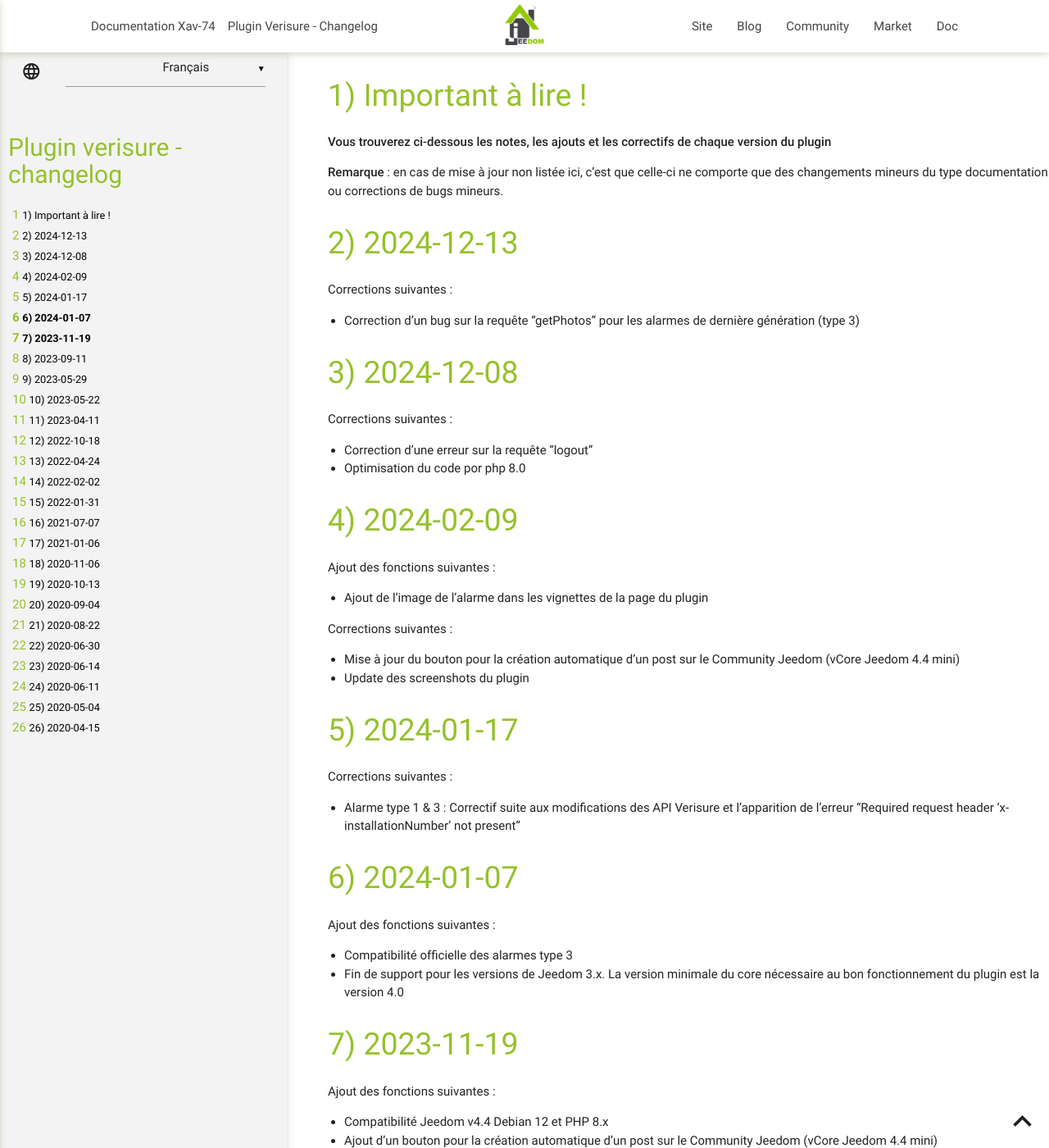
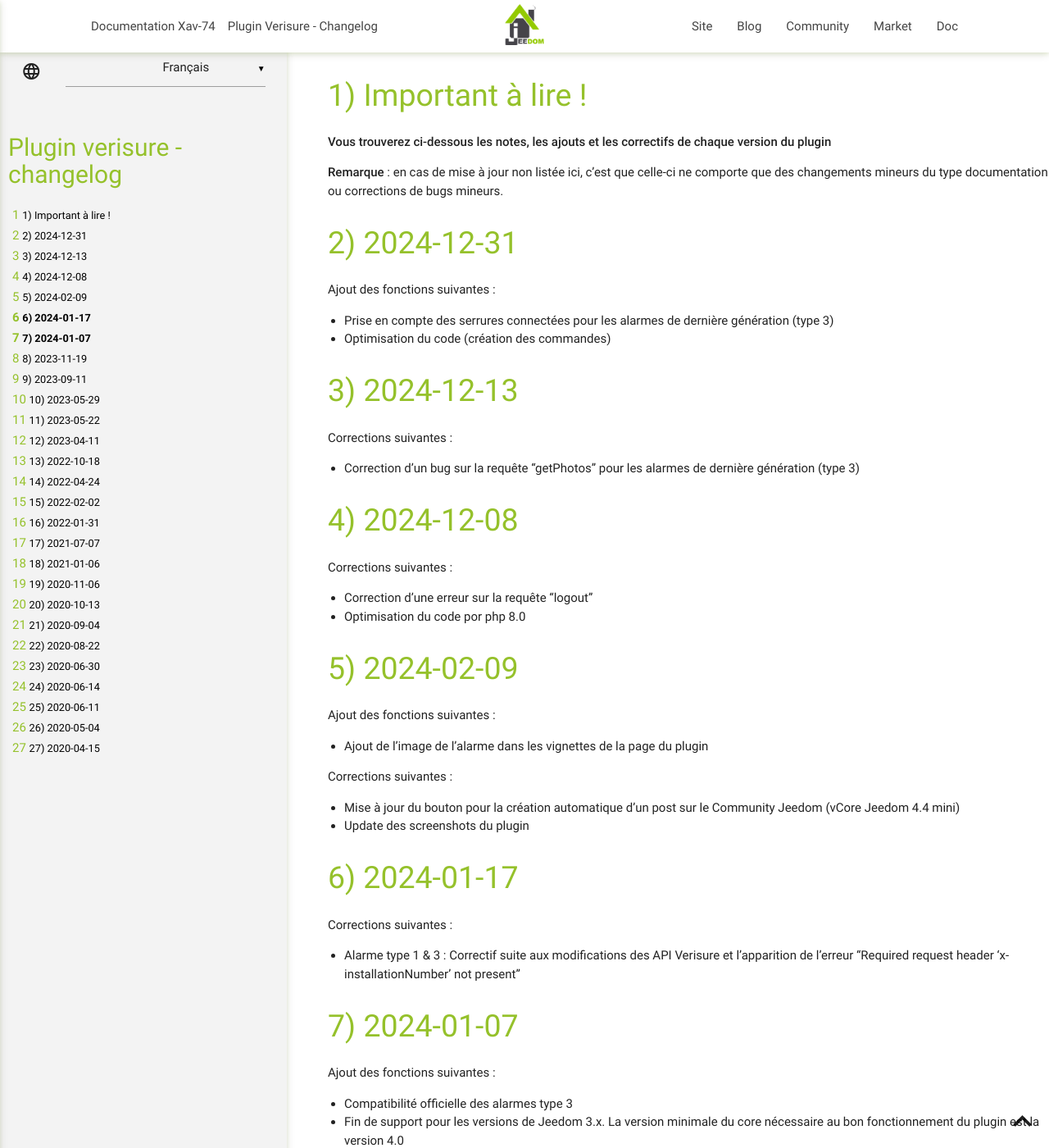
Before and after one commit to Xav-74/Documentation, a Jekyll site: the page built from verisure/fr_FR/changelog.md, in a window 1280 px wide and 1400 px high. Shown: the whole window at 82% size. Built offline with Jekyll 4.4.1, drawn with Linux system fonts in a browser that asks for light colours; some of the changed text lies outside the part shown.

Commit message:
Update docs

```diff
--- a/verisure/fr_FR/changelog.md
+++ b/verisure/fr_FR/changelog.md
@@ -10,6 +10,13 @@
 **Vous trouverez ci-dessous les notes, les ajouts et les correctifs de chaque version du plugin**
 
 **Remarque** : en cas de mise à jour non listée ici, c'est que celle-ci ne comporte que des changements mineurs du type documentation ou corrections de bugs mineurs.
+
+
+# 2024-12-31
+
+Ajout des fonctions suivantes :
+ - Prise en compte des serrures connectées pour les alarmes de dernière génération (type 3)
+ - Optimisation du code (création des commandes)
 
 
 # 2024-12-13
```
Also changed, not shown: parcelTracking/fr_FR/changelog.md (+6 -0 lines), verisure/fr_FR/index.md (+9 -1 lines), verisure/images/Dashboard_verisure_3.png.
